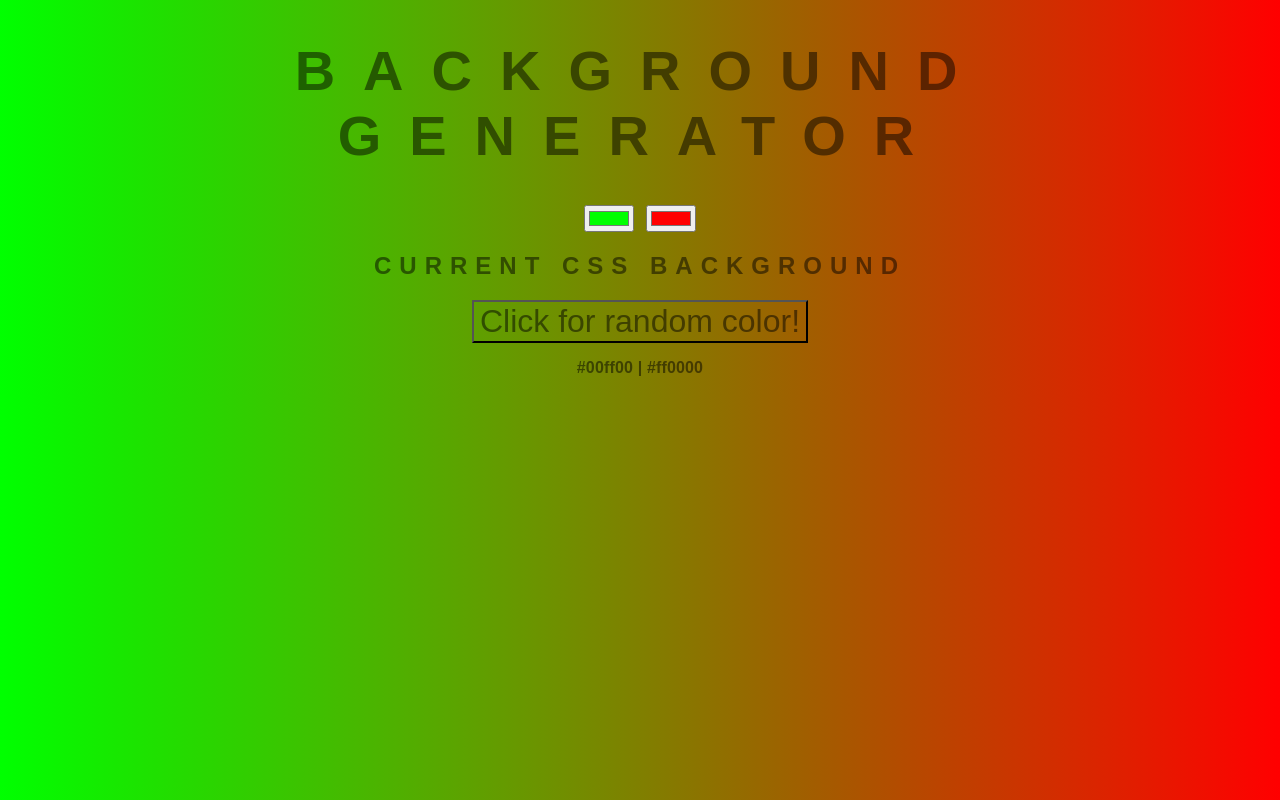
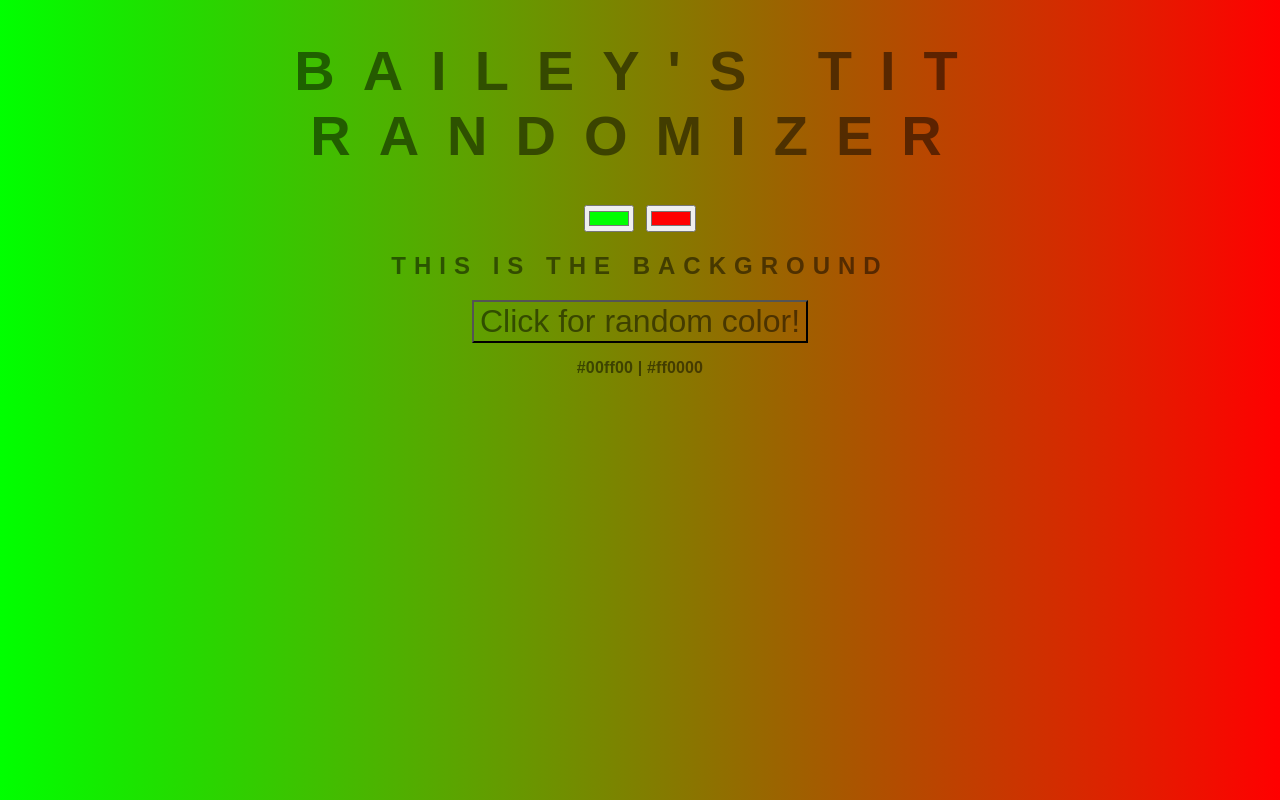
Before and after one commit to ChrisTague1/background-generator, a plain HTML site: page index.html in a window 1280 px wide. Drawn offline with Linux system fonts and the light colour scheme.

Commit message:
changing text

```diff
--- a/index.html
+++ b/index.html
@@ -2,14 +2,14 @@
 <html lang="en">
 <head>
     <meta charset="UTF-8">
-    <title>Colored Background Generator</title>
+    <title>Background Generator</title>
     <link rel="stylesheet" type="text/css" href="style.css">
 </head>
 <body id="gradient">
-    <h1>Background Generator</h1>
+    <h1>Bailey's Tit Randomizer</h1>
     <input class="color1" type="color" name="color1" value="#00ff00">
     <input class="color2" type="color" name="color2" value="#ff0000">
-    <h2>Current CSS Background</h2>
+    <h2>This is the background</h2>
     <button id="random" class="btn">Click for random color!</button>
     <h3></h3>
     <script type="text/javascript" src="script.js"></script>
```
